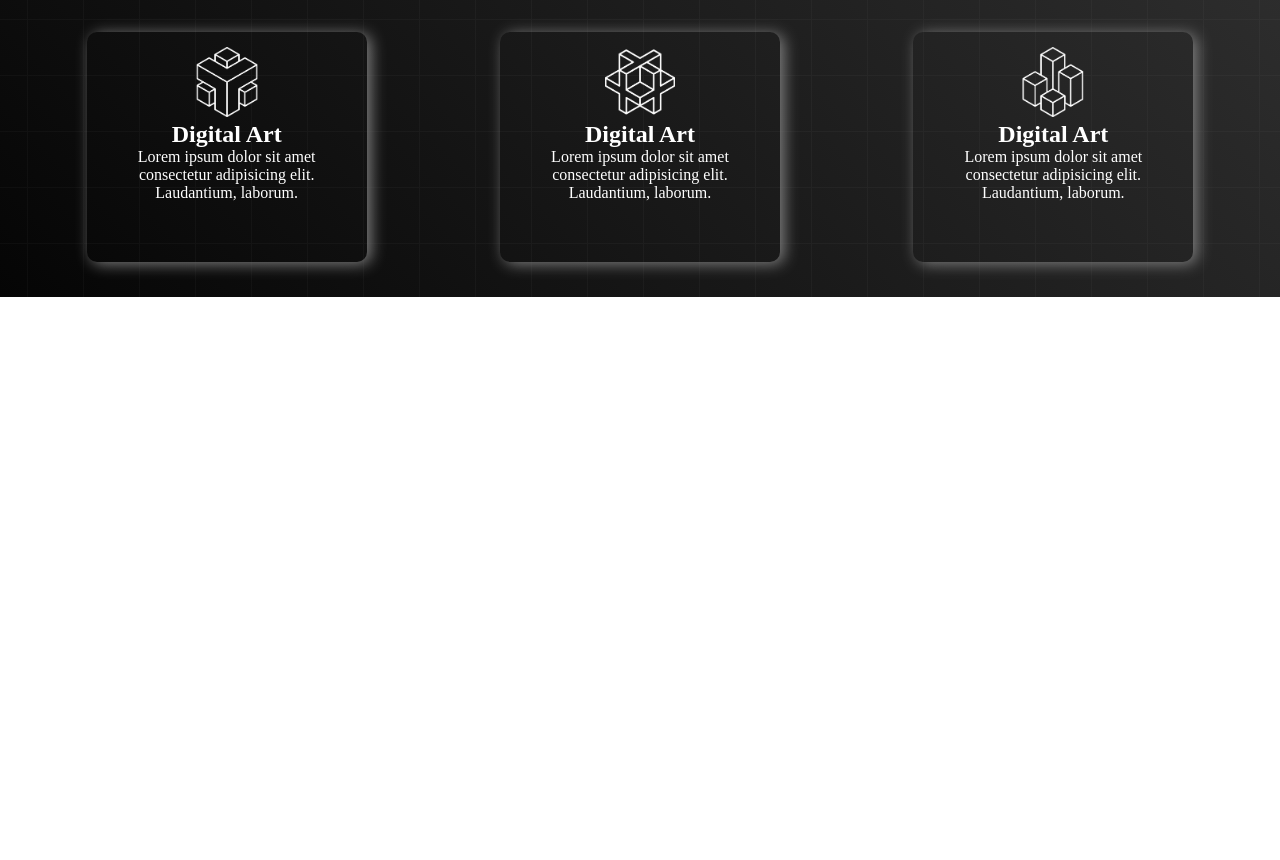
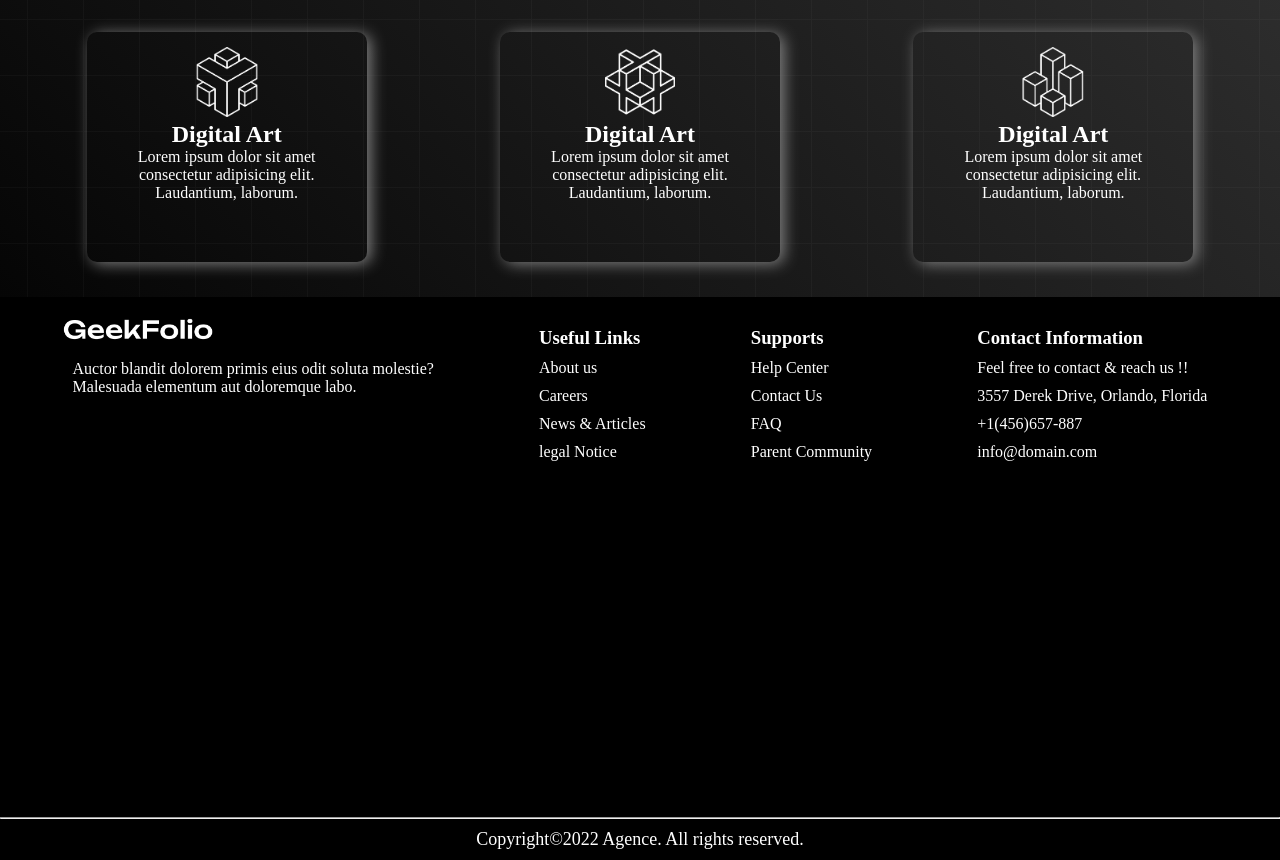
Before and after one commit to taufik-imam/digital-product-project, a plain HTML site: page index.html in a window 1280 px wide. Shown: the part 1388-2248 px from the top of the page. Before the commit the page ends 1685 px from the top, so only its background shows below. Drawn offline with Linux system fonts and the light colour scheme.

Commit message:
final code

```diff
--- a/index.html
+++ b/index.html
@@ -93,6 +93,50 @@
         </section>
 
     </main>
+    <footer><!--This Is footer section-->
+        <div class="footer-container">
+            <div class="image-part">
+                <img class="img" src="/logo/logo-light.png" alt="">
+                <p class="copy">Auctor blandit dolorem primis eius odit soluta molestie?<br> Malesuada elementum aut doloremque labo.</p>
+
+            </div>
+            <div class="usefull-link">
+                <h3>Useful Links</h3>
+                <p class="copy">About us</p>
+                <p class="copy">Careers</p>
+                <p class="copy">News & Articles</p>
+                <p class="copy">legal Notice</p>
+
+            </div>
+            <div class="support">
+                <h3>Supports</h3>
+                <p class="copy">Help Center</p>
+                <p class="copy">Contact Us</p>
+                <p class="copy">FAQ</p>
+                <p class="copy">Parent Community</p>
+
+            </div>
+            <div class="contact">
+                <h3>Contact Information</h3>
+                <p class="copy">Feel free to contact & reach us !!</p>
+                <p class="copy">3557 Derek Drive, Orlando, Florida</p>
+                <p class="copy">+1(456)657-887</p>
+                <p class="copy">info@domain.com</p>
+
+            </div>
+
+
+            </div>
+            <p></p>
+
+
+        </div>
+        <hr>
+        <p class="copy-right"> Copyright&copy;2022 Agence. All rights reserved.</p>
+
+
+
+    </footer>
 
 
 </body>
--- a/style/index.css
+++ b/style/index.css
@@ -118,3 +118,28 @@
     box-shadow: 4px 2px 15px gray;
     border-radius: 10px;
 }
+.footer-container{
+    display: flex;
+    justify-content: space-around;
+    list-style: none;
+    background-color:black;
+    color: white;
+    padding: 20px;
+    height: 60vh;
+
+
+}
+h3{
+    margin: 10px;
+}
+.copy{
+    text-align: justify;
+    margin: 10px;
+}
+.copy-right{
+    text-align: center;
+    background-color: black;
+    color: white;
+    padding: 10px;
+    font-size: 18px;
+}
```
